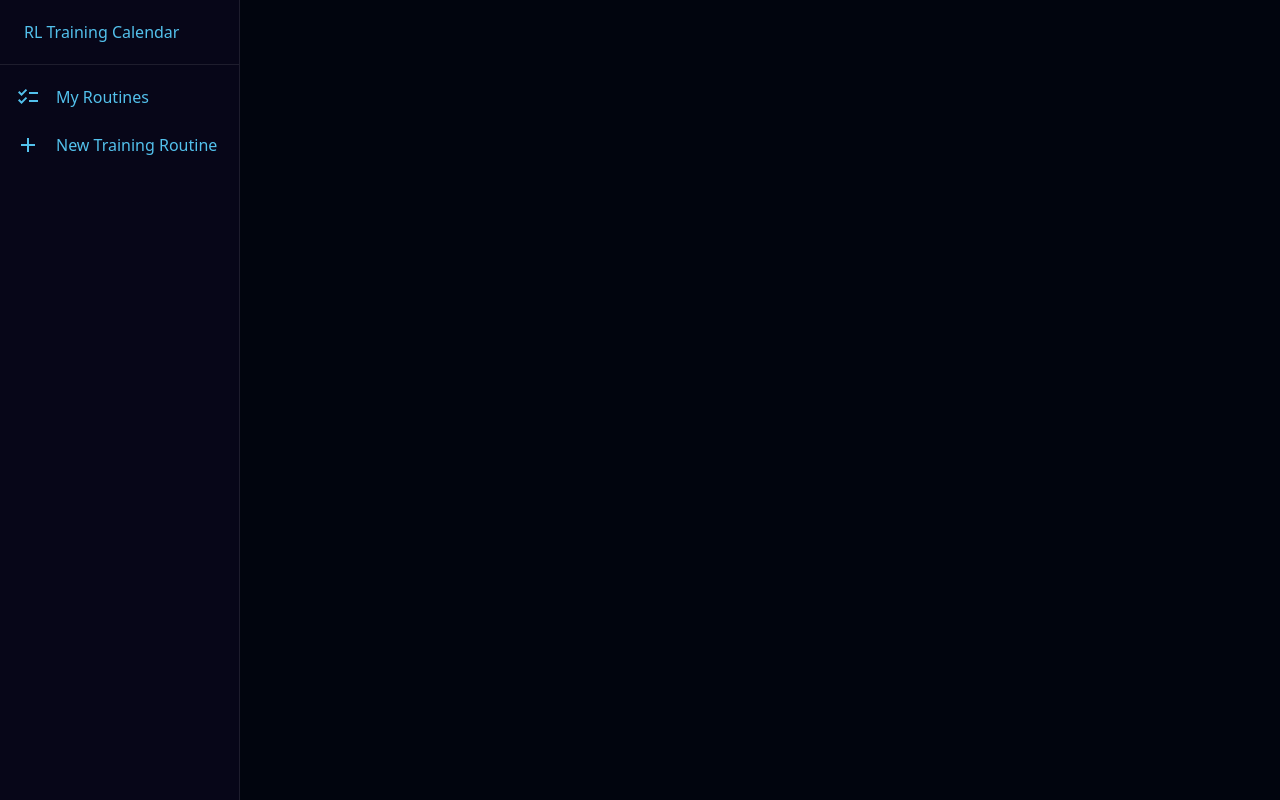
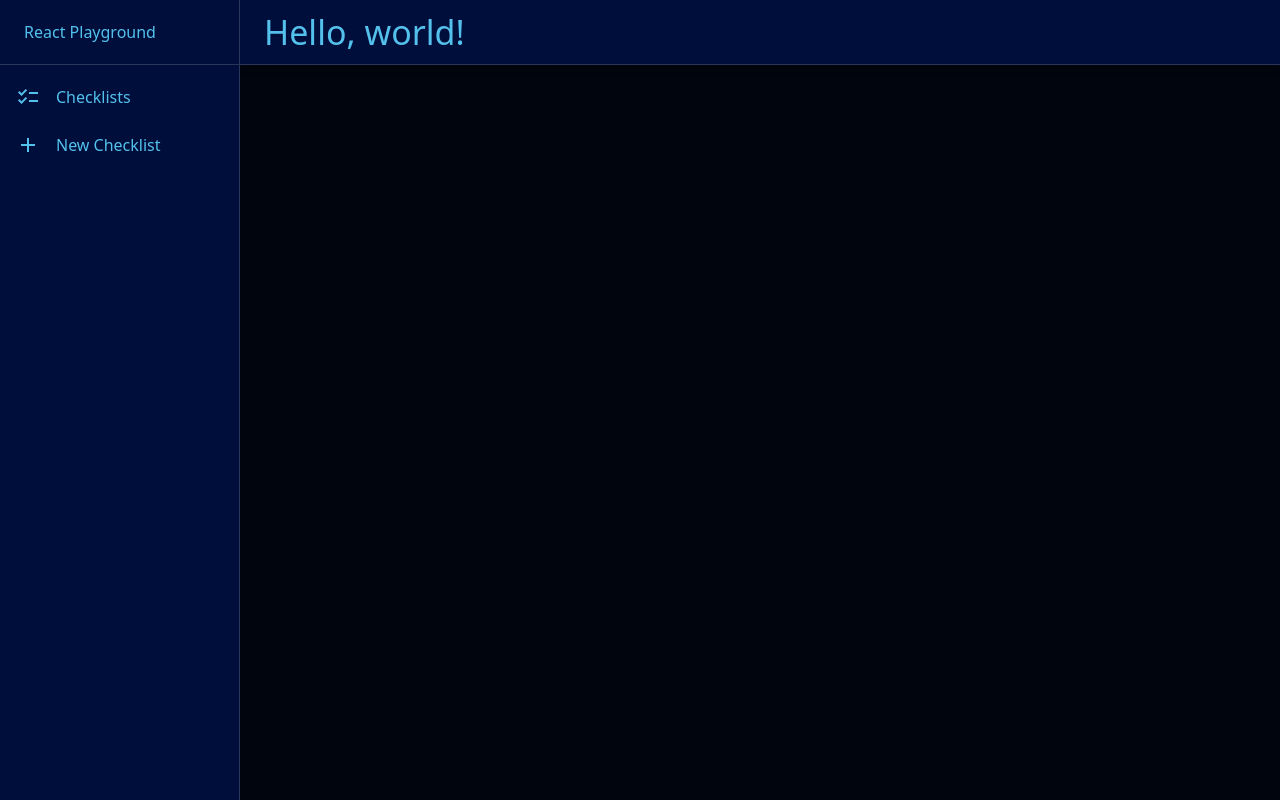
Before and after one commit to WesleyHovick/react-playground, a Next.js app: page / in a window 1280 px wide. Built offline with nearby package versions, Linux system fonts and the light colour scheme.

Commit message:
add header, modify text

```diff
--- a/src/components/BaseLayout.tsx
+++ b/src/components/BaseLayout.tsx
@@ -14,7 +14,7 @@ const theme: Theme = createTheme(themeOptions)
 export const BaseLayout: React.FC<IBaseLayout> = ({ children }): ReactElement => {
     return (
         <ThemeProvider theme={theme}>
-            <CssBaseline enableColorScheme={true} />
+            <CssBaseline />
             <Container>
                 { children }
             </Container>
--- a/src/components/SideNav.tsx
+++ /dev/null
@@ -1,51 +0,0 @@
-import type { ReactElement } from 'react'
-import {
-    AppBar,
-    CssBaseline,
-    Divider,
-    Drawer,
-    List,
-    ListItem,
-    ListItemButton,
-    ListItemIcon,
-    ListItemText,
-    Toolbar
-} from '@mui/material'
-
-import ChecklistIcon from '@mui/icons-material/Checklist'
-import AddIcon from '@mui/icons-material/Add'
-
-const sideNavOptions = [
-    { name: 'My Routines', icon: <ChecklistIcon />},
-    { name: 'New Training Routine', icon: <AddIcon />}
-]
-
-export const SideNav = (): ReactElement => {
-    return (
-        <>
-            <CssBaseline />
-            <AppBar>
-                <Drawer variant='permanent' anchor='left'>
-                    <Toolbar>
-                        {'RL Training Calendar'}
-                    </Toolbar>
-                    <Divider />
-                    <List>
-                        {
-                            sideNavOptions.map((option) => (
-                                <ListItem key={option.name} disablePadding>
-                                    <ListItemButton color={'primary'}>
-                                        <ListItemIcon>
-                                            {option.icon}
-                                        </ListItemIcon>
-                                        <ListItemText primary={option.name} />
-                                    </ListItemButton>
-                                </ListItem>
-                            ))
-                        }
-                    </List>
-                </Drawer>
-            </AppBar>
-        </>
-    )
-}
--- /dev/null
+++ b/src/components/main/Main.tsx
@@ -0,0 +1,29 @@
+import styled from "@emotion/styled";
+import { AppBar, Container, Paper } from "@mui/material"
+
+const CustomPaper = styled(Paper)`
+  height: 40px;
+//   background-color: white;
+`
+
+const MainContainer = styled.div`
+    margin-left: 240px;
+`
+
+const Header = styled.header`
+`
+
+interface IMain {
+    children?: React.ReactNode
+}
+
+export const Main: React.FC<IMain> = ({ children }) => {
+    return (
+        <>
+            <MainContainer>
+                {/* <MainHeader />
+                <CustomPaper variant='outlined' color="text"/> */}
+            </MainContainer>
+        </>
+    )
+}
--- /dev/null
+++ b/src/components/sideNav/SideNav.tsx
@@ -0,0 +1,48 @@
+import type { ReactElement } from 'react'
+import {
+    CssBaseline,
+    Divider,
+    Drawer,
+    List,
+    ListItem,
+    ListItemButton,
+    ListItemIcon,
+    ListItemText,
+    Toolbar
+} from '@mui/material'
+
+import ChecklistIcon from '@mui/icons-material/Checklist'
+import AddIcon from '@mui/icons-material/Add'
+
+const sideNavOptions = [
+    { name: 'Checklists', icon: <ChecklistIcon />},
+    { name: 'New Checklist', icon: <AddIcon />}
+]
+
+export const SideNav = (): ReactElement => {
+    return (
+        <>
+            <CssBaseline />
+            <Drawer variant='permanent' anchor='left'>
+                <Toolbar>
+                    {'React Playground'}
+                </Toolbar>
+                <Divider />
+                <List>
+                    {
+                        sideNavOptions.map((option) => (
+                            <ListItem key={option.name} disablePadding>
+                                <ListItemButton color={'primary'}>
+                                    <ListItemIcon>
+                                        {option.icon}
+                                    </ListItemIcon>
+                                    <ListItemText primary={option.name} />
+                                </ListItemButton>
+                            </ListItem>
+                        ))
+                    }
+                </List>
+            </Drawer>
+        </>
+    )
+}
--- a/src/pages/_app.tsx
+++ b/src/pages/_app.tsx
@@ -5,7 +5,7 @@ export default function App({ Component, pageProps }: AppProps) {
   return (
     <>
       <Head>
-        <title>Rocket League Training Calendar</title>
+        <title>React Playground</title>
       </Head>
       <Component {...pageProps} />
     </>
--- a/src/pages/index.tsx
+++ b/src/pages/index.tsx
@@ -1,11 +1,19 @@
 import { BaseLayout } from '@/components/BaseLayout'
-import { SideNav } from '@/components/SideNav'
+import { Main } from '@/components/main/Main'
+import { SideNav } from '@/components/sideNav/SideNav'
+import { AppBar, Toolbar, Typography } from '@mui/material'
 
 export default function Home() {
   return (
     <>
       <BaseLayout>
+        <AppBar>
+          <Toolbar color='main'>
+            <Typography variant='h4'>Hello, world!</Typography>
+          </Toolbar>
+        </AppBar>
         <SideNav />
+        <Main />
       </BaseLayout>
     </>
   )
--- a/src/themeOptions.ts
+++ b/src/themeOptions.ts
@@ -1,24 +1,26 @@
 import { ThemeOptions } from "@mui/material";
 
 const sideNavWidth = '240px';
+
+const borderColor = 'rgba(210, 210, 210, 0.20)';
 
 export const themeOptions: ThemeOptions = {
     palette: {
         mode: 'dark',
         primary: {
-            main: 'rgba(12,117,228,0.91)',
+            main: 'rgba(12, 117, 228, 0.91)',
         },
         secondary: {
             main: '#b8b8b9',
         },
         background: {
             default: '#01050e',
-            paper: '#070618',
+            paper: '#000E3C',
         },
         text: {
             primary: '#53c1ec',
         },
-        divider: 'rgba(197,197,197,0.12)'
+        divider: `${borderColor}`
     },
     components: {
         MuiSvgIcon: {
@@ -39,9 +41,14 @@ export const themeOptions: ThemeOptions = {
             styleOverrides: {
                 root: {
                     width: `calc(100% - ${sideNavWidth})`,
-                    marginLeft: `${sideNavWidth}`
+                    marginLeft: `${sideNavWidth}`,
+                    backgroundImage: 'none',
+                    borderWidth: 0,
+                    borderStyle: 'solid',
+                    borderColor: `${borderColor}`,
+                    borderBottomWidth: 'thin'
                 },
-                positionFixed: true
+                positionFixed: true,
             },
         },
         MuiDrawer: {
```
Also changed, not shown: src/components/sideNav/SideNavButton.tsx (added).
